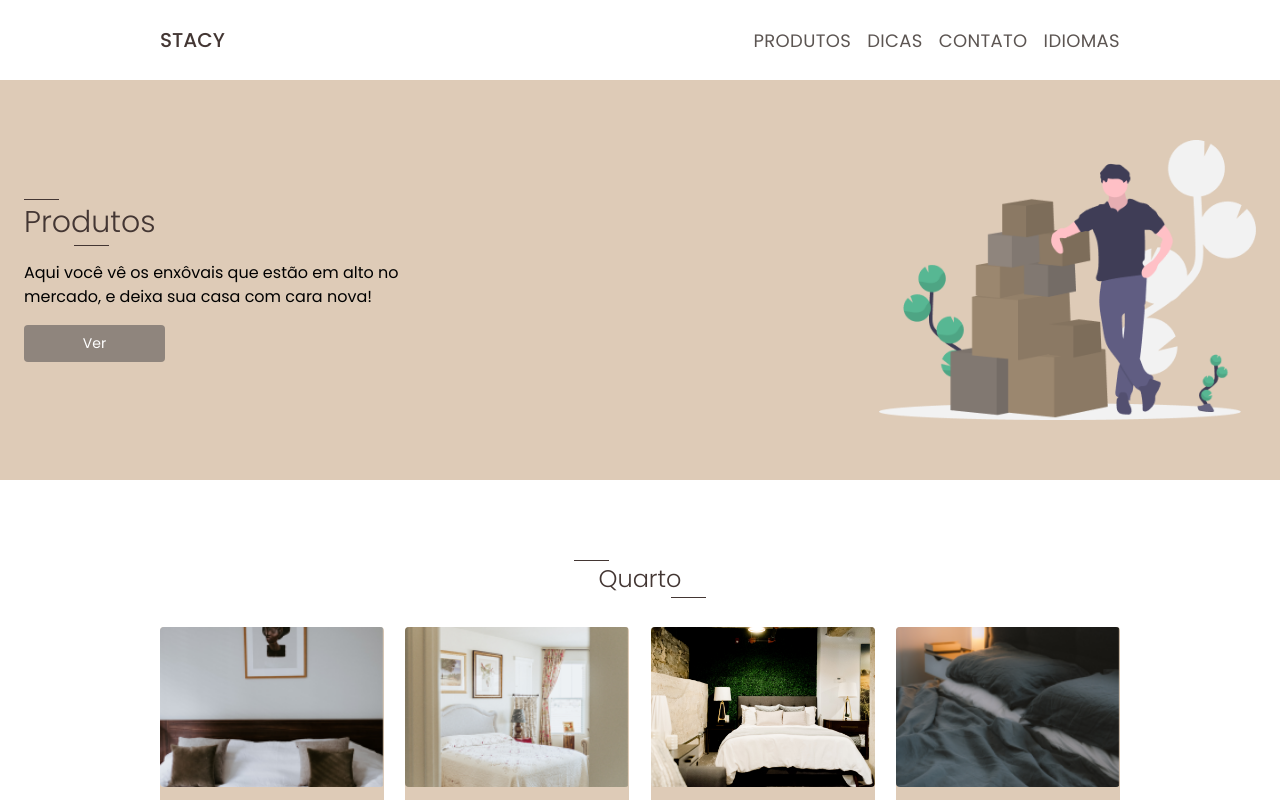
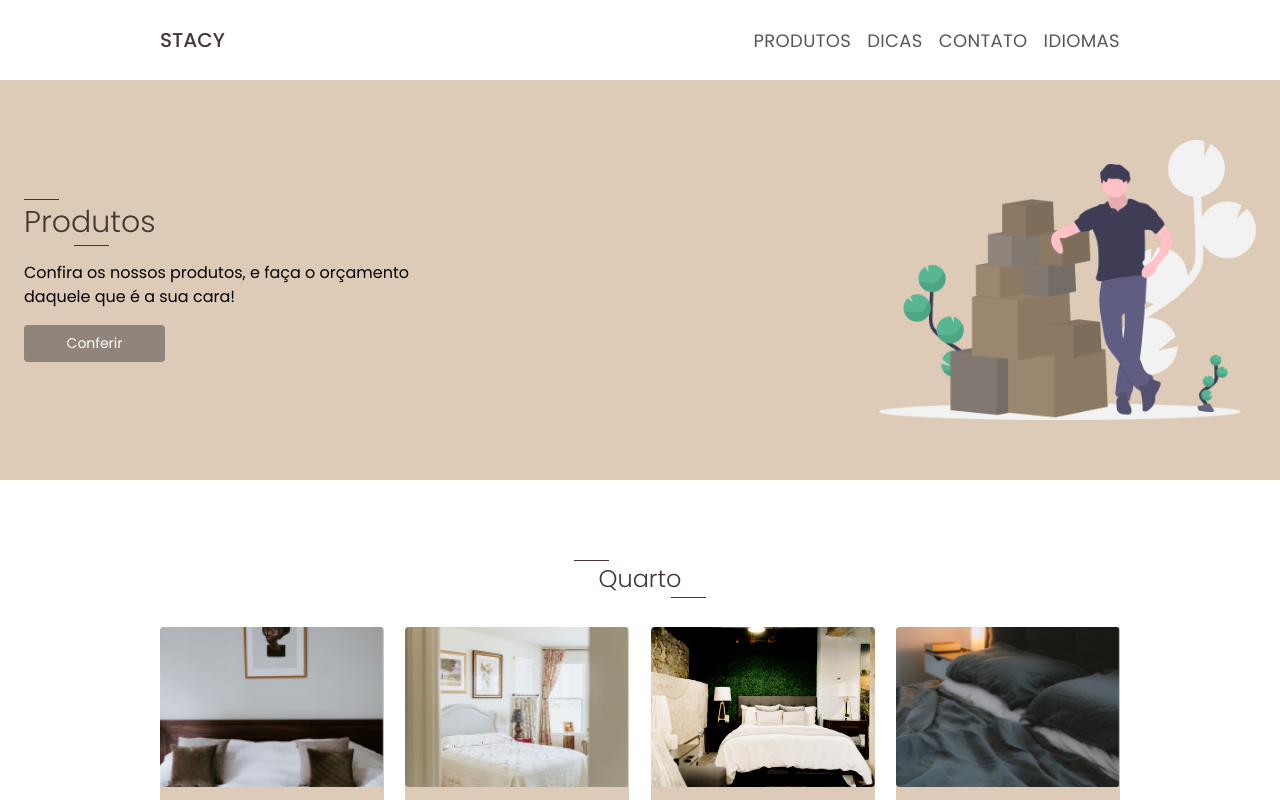
Before and after one commit to Th3mike/projeto-integrador, a Nuxt app: page /produtos in a window 1280 px wide. Shown: the top 800 px of the page. Built offline with nearby package versions, Linux system fonts and the light colour scheme.

Commit message:
Title Produtos, alterado.

```diff
--- a/components/bannerprodutos.vue
+++ b/components/bannerprodutos.vue
@@ -4,8 +4,8 @@
 
       <section class="flex flex-col">
         <Titleprodutos />
-          <p class="">Aqui você vê os enxôvais que estão em alto no mercado, e deixa sua casa com cara nova!</p>
-          <nuxt-link to="" class="btn-buy mt-4 px-6 py-2">Ver</nuxt-link>
+          <p class="">Confira os nossos produtos, e faça o orçamento daquele que é a sua cara!</p>
+          <nuxt-link to="" class="btn-buy mt-4 px-6 py-2">Conferir</nuxt-link>
       </section>
 
     </div>
```
